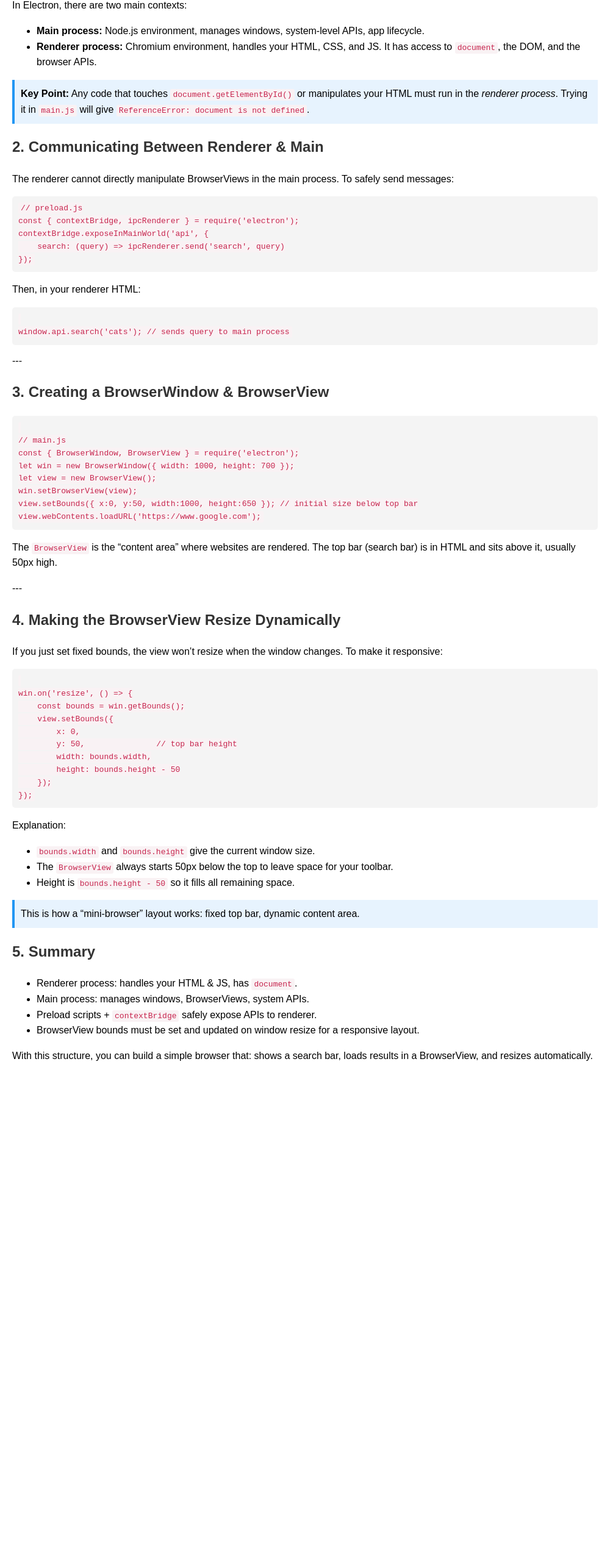
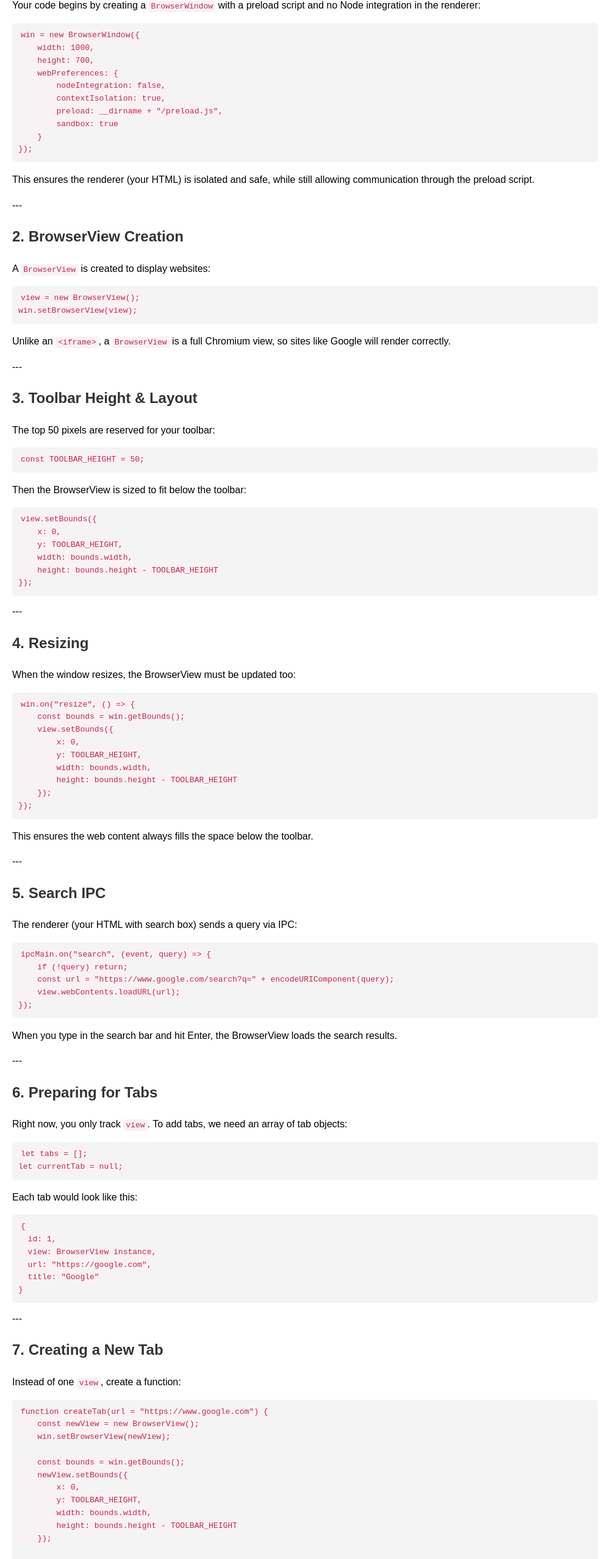
Before and after one commit to Pigatronee/PigaChrome, an Electron app: page Tips.html in a window 1000 px wide. Shown: the part 156-2713 px from the top of the page at 61% size. Before the commit the page ends 1921 px from the top, so only its background shows below. Drawn offline with Linux system fonts and the light colour scheme.

Commit message:
new tabs kinda working

```diff
--- a/Tips.html
+++ b/Tips.html
@@ -3,7 +3,7 @@
 <head>
 <meta charset="UTF-8">
 <meta name="viewport" content="width=device-width, initial-scale=1.0">
-<title>Electron Renderer & BrowserView Explained</title>
+<title>Electron Browser with Tabs Explained</title>
 <style>
   body { font-family: Arial, sans-serif; line-height: 1.6; margin: 20px; }
   h1, h2 { color: #333; }
@@ -13,83 +13,171 @@
 </style>
 </head>
 <body>
-<h1>Electron Renderer Process & Dynamic BrowserView Resizing</h1>
 
-<h2>1. Renderer Process Basics</h2>
-<p>In Electron, there are two main contexts:</p>
-<ul>
-  <li><strong>Main process:</strong> Node.js environment, manages windows, system-level APIs, app lifecycle.</li>
-  <li><strong>Renderer process:</strong> Chromium environment, handles your HTML, CSS, and JS. It has access to <code>document</code>, the DOM, and the browser APIs.</li>
-</ul>
+<h1>Electron Browser with Tabs: Explanation</h1>
 
-<div class="note">
-<strong>Key Point:</strong> Any code that touches <code>document.getElementById()</code> or manipulates your HTML must run in the <em>renderer process</em>. Trying it in <code>main.js</code> will give <code>ReferenceError: document is not defined</code>.
-</div>
+<h2>1. Base Window Setup</h2>
+<p>Your code begins by creating a <code>BrowserWindow</code> with a preload script and no Node integration in the renderer:</p>
+<pre><code>win = new BrowserWindow({
+    width: 1000,
+    height: 700,
+    webPreferences: {
+        nodeIntegration: false,
+        contextIsolation: true,
+        preload: __dirname + "/preload.js",
+        sandbox: true
+    }
+});</code></pre>
+<p>This ensures the renderer (your HTML) is isolated and safe, while still allowing communication through the preload script.</p>
 
-<h2>2. Communicating Between Renderer & Main</h2>
-<p>The renderer cannot directly manipulate BrowserViews in the main process. To safely send messages:</p>
-<pre><code>// preload.js
-const { contextBridge, ipcRenderer } = require('electron');
-contextBridge.exposeInMainWorld('api', {
-    search: (query) =&gt; ipcRenderer.send('search', query)
-});
+---
+
+<h2>2. BrowserView Creation</h2>
+<p>A <code>BrowserView</code> is created to display websites:</p>
+<pre><code>view = new BrowserView();
+win.setBrowserView(view);</code></pre>
+<p>Unlike an <code>&lt;iframe&gt;</code>, a <code>BrowserView</code> is a full Chromium view, so sites like Google will render correctly.</p>
+
+---
+
+<h2>3. Toolbar Height & Layout</h2>
+<p>The top 50 pixels are reserved for your toolbar:</p>
+<pre><code>const TOOLBAR_HEIGHT = 50;</code></pre>
+<p>Then the BrowserView is sized to fit below the toolbar:</p>
+<pre><code>view.setBounds({
+    x: 0,
+    y: TOOLBAR_HEIGHT,
+    width: bounds.width,
+    height: bounds.height - TOOLBAR_HEIGHT
+});</code></pre>
+
+---
+
+<h2>4. Resizing</h2>
+<p>When the window resizes, the BrowserView must be updated too:</p>
+<pre><code>win.on("resize", () =&gt; {
+    const bounds = win.getBounds();
+    view.setBounds({
+        x: 0,
+        y: TOOLBAR_HEIGHT,
+        width: bounds.width,
+        height: bounds.height - TOOLBAR_HEIGHT
+    });
+});</code></pre>
+<p>This ensures the web content always fills the space below the toolbar.</p>
+
+---
+
+<h2>5. Search IPC</h2>
+<p>The renderer (your HTML with search box) sends a query via IPC:</p>
+<pre><code>ipcMain.on("search", (event, query) =&gt; {
+    if (!query) return;
+    const url = "https://www.google.com/search?q=" + encodeURIComponent(query);
+    view.webContents.loadURL(url);
+});</code></pre>
+<p>When you type in the search bar and hit Enter, the BrowserView loads the search results.</p>
+
+---
+
+<h2>6. Preparing for Tabs</h2>
+<p>Right now, you only track <code>view</code>. To add tabs, we need an array of tab objects:</p>
+<pre><code>let tabs = [];
+let currentTab = null;
 </code></pre>
-<p>Then, in your renderer HTML:</p>
-<pre><code>
-window.api.search('cats'); // sends query to main process
+
+<p>Each tab would look like this:</p>
+<pre><code>{
+  id: 1,
+  view: BrowserView instance,
+  url: "https://google.com",
+  title: "Google"
+}
 </code></pre>
 
 ---
 
-<h2>3. Creating a BrowserWindow & BrowserView</h2>
-<pre><code>
-// main.js
-const { BrowserWindow, BrowserView } = require('electron');
-let win = new BrowserWindow({ width: 1000, height: 700 });
-let view = new BrowserView();
-win.setBrowserView(view);
-view.setBounds({ x:0, y:50, width:1000, height:650 }); // initial size below top bar
-view.webContents.loadURL('https://www.google.com');
+<h2>7. Creating a New Tab</h2>
+<p>Instead of one <code>view</code>, create a function:</p>
+<pre><code>function createTab(url = "https://www.google.com") {
+    const newView = new BrowserView();
+    win.setBrowserView(newView);
+
+    const bounds = win.getBounds();
+    newView.setBounds({
+        x: 0,
+        y: TOOLBAR_HEIGHT,
+        width: bounds.width,
+        height: bounds.height - TOOLBAR_HEIGHT
+    });
+
+    newView.webContents.loadURL(url);
+
+    const tab = { id: Date.now(), view: newView, url, title: "New Tab" };
+    tabs.push(tab);
+    switchTab(tab.id);
+}
 </code></pre>
-
-<p>The <code>BrowserView</code> is the “content area” where websites are rendered. The top bar (search bar) is in HTML and sits above it, usually 50px high.</p>
 
 ---
 
-<h2>4. Making the BrowserView Resize Dynamically</h2>
-<p>If you just set fixed bounds, the view won’t resize when the window changes. To make it responsive:</p>
-<pre><code>
-win.on('resize', () =&gt; {
+<h2>8. Switching Tabs</h2>
+<p>To switch, remove the current BrowserView and show another:</p>
+<pre><code>function switchTab(id) {
+    const tab = tabs.find(t =&gt; t.id === id);
+    if (!tab) return;
+
+    if (currentTab) {
+        win.removeBrowserView(currentTab.view);
+    }
+
+    win.setBrowserView(tab.view);
     const bounds = win.getBounds();
-    view.setBounds({
+    tab.view.setBounds({
         x: 0,
-        y: 50,               // top bar height
+        y: TOOLBAR_HEIGHT,
         width: bounds.width,
-        height: bounds.height - 50
+        height: bounds.height - TOOLBAR_HEIGHT
     });
-});
+
+    currentTab = tab;
+}
 </code></pre>
 
-<p>Explanation:</p>
+---
+
+<h2>9. Closing Tabs</h2>
+<p>When a tab is closed:</p>
+<pre><code>function closeTab(id) {
+    const idx = tabs.findIndex(t =&gt; t.id === id);
+    if (idx === -1) return;
+
+    const tab = tabs[idx];
+    win.removeBrowserView(tab.view);
+    tab.view.destroy();
+    tabs.splice(idx, 1);
+
+    if (tabs.length &gt; 0) {
+        switchTab(tabs[0].id);
+    } else {
+        currentTab = null;
+    }
+}
+</code></pre>
+
+---
+
+<h2>10. Summary</h2>
 <ul>
-  <li><code>bounds.width</code> and <code>bounds.height</code> give the current window size.</li>
-  <li>The <code>BrowserView</code> always starts 50px below the top to leave space for your toolbar.</li>
-  <li>Height is <code>bounds.height - 50</code> so it fills all remaining space.</li>
+  <li><code>BrowserView</code> replaces iframes for embedding websites.</li>
+  <li>Reserve toolbar height with <code>y: TOOLBAR_HEIGHT</code>.</li>
+  <li>Use <code>win.on("resize")</code> to make the BrowserView responsive.</li>
+  <li>Tabs = an array of { id, view, url, title } objects.</li>
+  <li>Switch tabs by swapping BrowserViews in and out of the window.</li>
 </ul>
 
 <div class="note">
-This is how a “mini-browser” layout works: fixed top bar, dynamic content area.
+With this structure, you can now evolve from a single-view “mini browser” into a multi-tab system.
 </div>
-
-<h2>5. Summary</h2>
-<ul>
-  <li>Renderer process: handles your HTML &amp; JS, has <code>document</code>.</li>
-  <li>Main process: manages windows, BrowserViews, system APIs.</li>
-  <li>Preload scripts + <code>contextBridge</code> safely expose APIs to renderer.</li>
-  <li>BrowserView bounds must be set and updated on window resize for a responsive layout.</li>
-</ul>
-
-<p>With this structure, you can build a simple browser that: shows a search bar, loads results in a BrowserView, and resizes automatically.</p>
 
 </body>
 </html>
```
Also changed, not shown: index.html (+25 -13 lines), main.js (+107 -21 lines), preload.js (+7 -3 lines).
